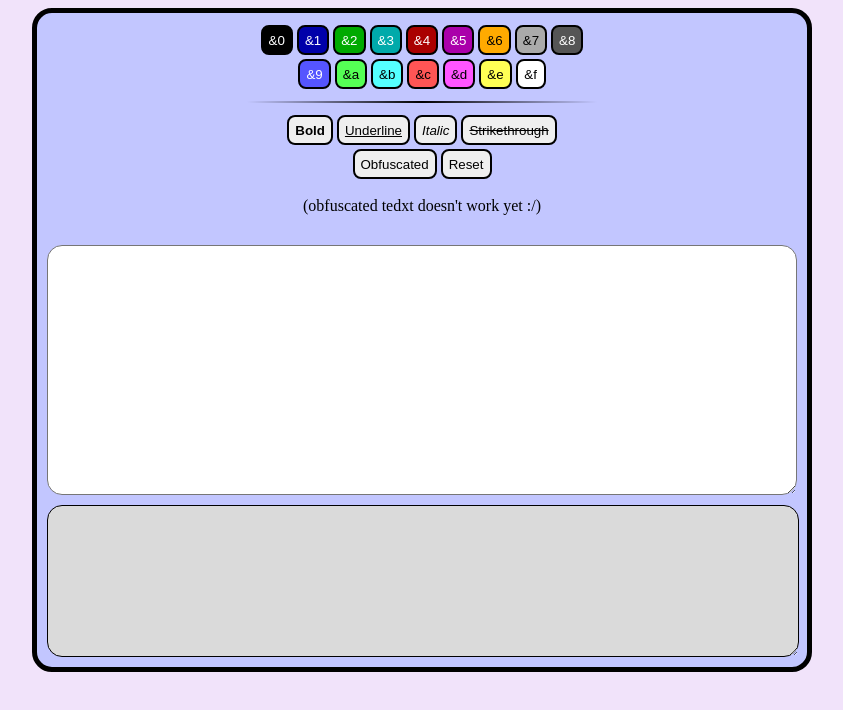
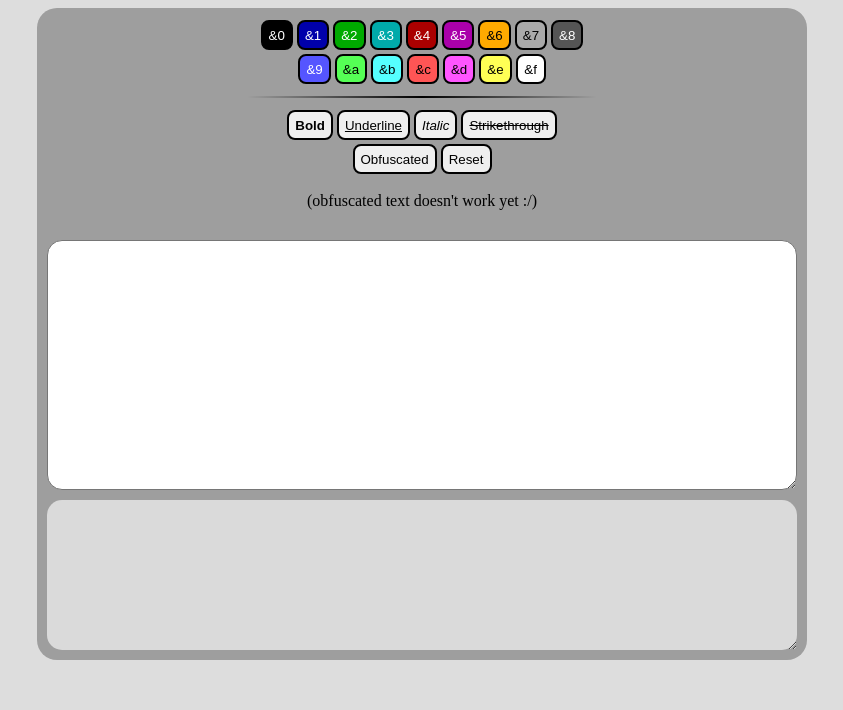
Before and after one commit to magicmathman1/magicmathman1, a plain HTML site: page tools/text-formatter/index.html in a window 1280 px wide. Shown: the whole page, without its empty margins (218-1061 px from the left). Drawn offline with Linux system fonts and the light colour scheme.

Commit message:
Main color scheme is greyscale and output window shows the Minecraft font.

```diff
--- a/tools/text-formatter/index.html
+++ b/tools/text-formatter/index.html
@@ -2,8 +2,13 @@
     <head>
         <title>MC Text Formatter</title>
         <style>
+            @font-face {
+                font-family: "mcfont";
+                src: url("/assets/fonts/Minecraft.ttf") format("truetype");
+            }
+
             body {
-                background-color: #f1e3fa;
+                background-color: #dddddd;
             }
 
             .Resizable {
@@ -13,11 +18,11 @@
 
             .Container {
                 border-style: solid;
-                border-width: 5;
+                border-width: 0;
                 border-radius: 20px;
                 padding: 10px;
 
-                background-color: #c2c6ff;
+                background-color: #9e9e9e;
 
                 max-width: 750px;
                 text-align: center;
@@ -34,6 +39,7 @@
                 border-width: 2px;
                 border-style: solid;
                 border-radius: 8px;
+                border-color: black;
 
                 margin: 2;
 
@@ -60,15 +66,15 @@
                 border-radius: 15px;
 
                 max-width: 100%;
+                padding: 10px;
+                box-sizing: border-box;
             }
 
             .Output div {
-                border-style: solid;
-                border-width: 1;
+                background-color: #dadada;
+                margin: 0 auto;
 
-                background-color: #dadada;
-
-                margin: 0 auto;
+                font-family: 'mcfont','Roboto', sans-serif;
             }
         </style>
     </head>
@@ -104,7 +110,7 @@
                 </div>
             </div>
 
-            <p>(obfuscated tedxt doesn't work yet :/)</p>
+            <p>(obfuscated text doesn't work yet :/)</p>
 
             <div class="EditorSection">
                 <div class="Editor" style="margin-top: 30px; margin-bottom: 10px;">
```
Also changed, not shown: assets/fonts/Minecraft.ttf (added).
